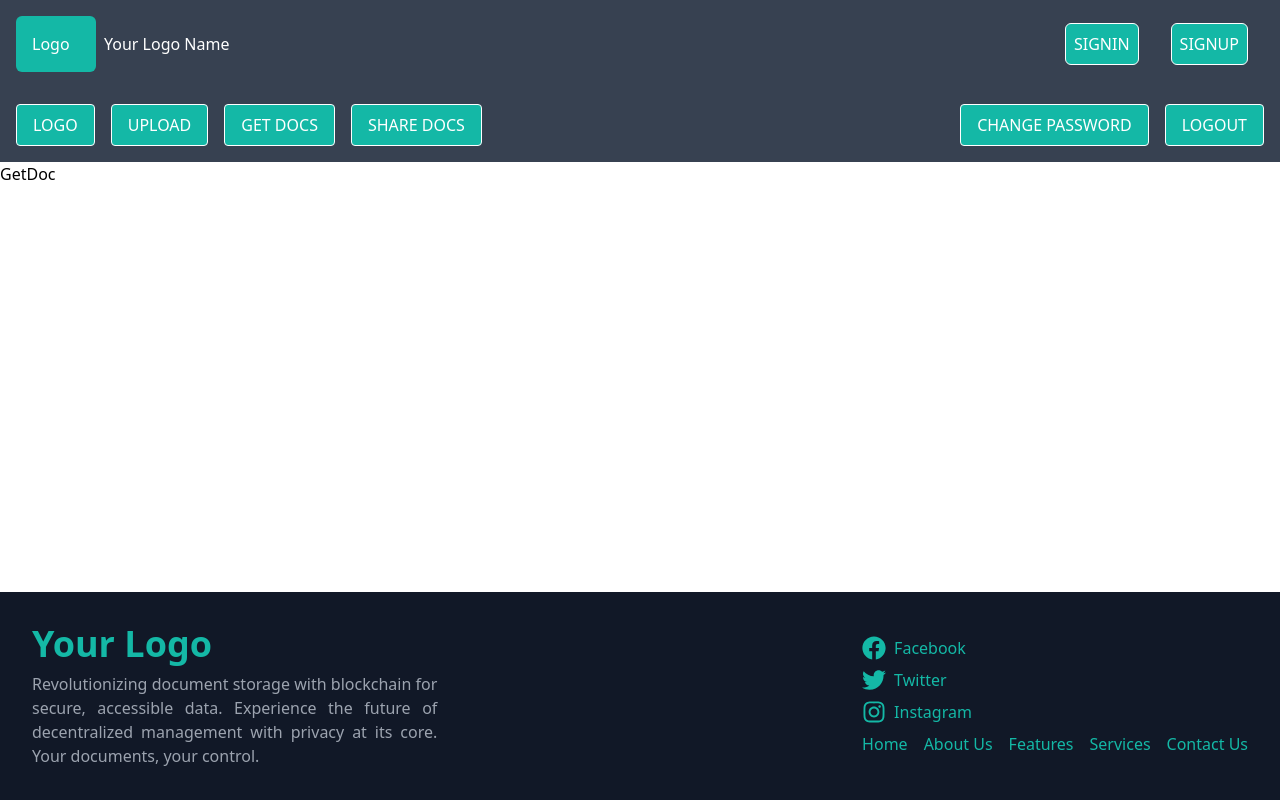
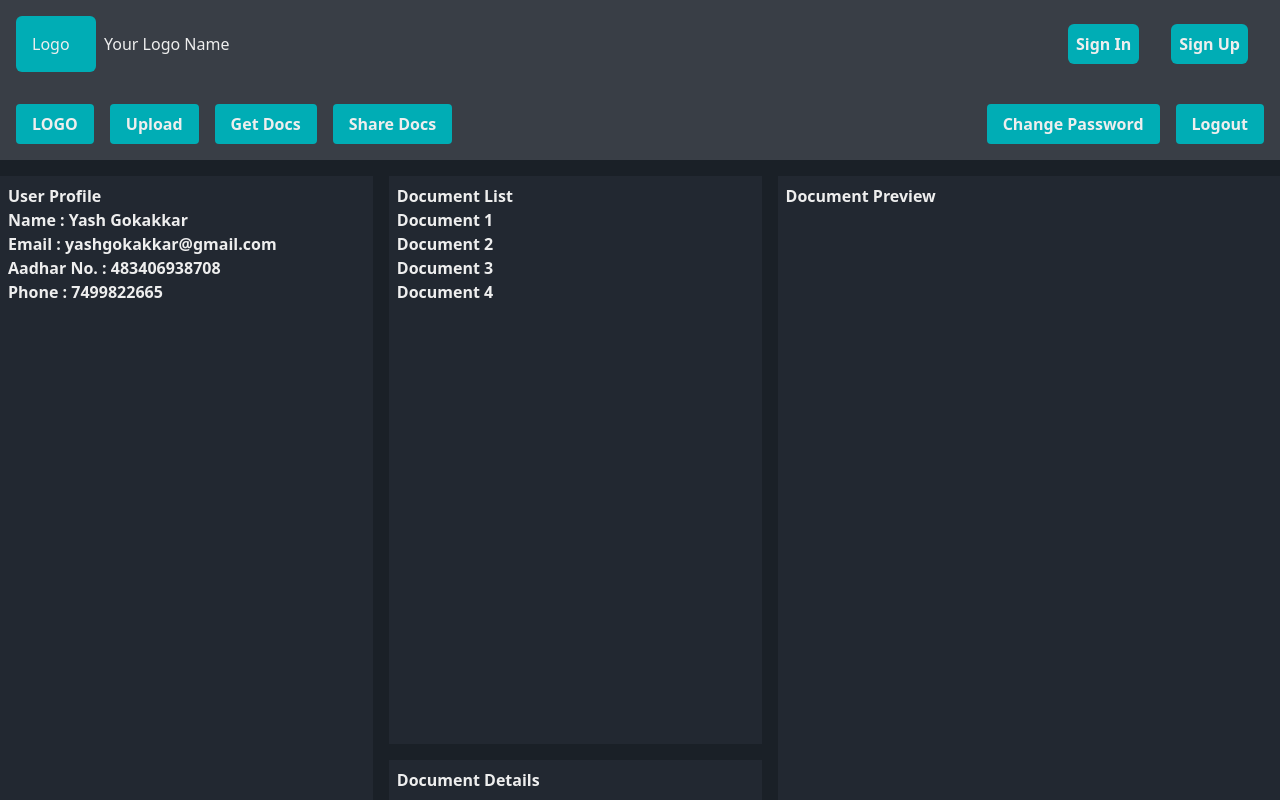
Before and after one commit to yashgokakkar99/BE-Project-2024, a React (Create React App) app in the folder pro2024/: page /get_docs in a window 1280 px wide. Shown: the top 800 px of the page. Built offline with nearby package versions, Linux system fonts and the light colour scheme.

Commit message:
Get Docs page created

```diff
--- a/pro2024/src/components/Footer.jsx
+++ b/pro2024/src/components/Footer.jsx
@@ -6,7 +6,7 @@ import { FaFacebook, FaTwitter, FaInstagram } from 'react-icons/fa'; // Import i
 function Footer() {
   return (
 
-    <footer className="bg-gray-900 text-white p-8">
+    <footer className="bg-[#222831] text-white p-8">
       <div className="flex justify-between items-center">
         {/* Logo and Description on the left */}
         <div className="flex flex-col items-start w-1/3 text-teal-500"> {/* Set a fixed width */}
--- a/pro2024/src/components/GetDoc.jsx
+++ b/pro2024/src/components/GetDoc.jsx
@@ -1,9 +1,100 @@
-import React from 'react'
+import React from "react";
+import { useState } from "react";
 
 const GetDoc = () => {
+  const [selectedDocument, setSelectedDocument] = useState(null);
+
+  const userProfile = {
+    name: "Yash Gokakkar",
+    email: "yashgokakkar@gmail.com",
+    aadhar: "483406938708",
+    phone: "7499822665",
+  };
+
+  const documentList = [
+    {
+      id: 1,
+      name: "Document 1",
+      uploadedDate: "2023-12-25",
+      size: "2MB",
+      type: "PDF",
+      previewUrl:
+        "https://docs.google.com/document/d/1ZlwOp36Uhk7k8a6aJQaxFbu_0NG6rvQkbis_nKA3stY/edit?usp=sharing",
+    },
+    {
+      id: 2,
+      name: "Document 2",
+      uploadedDate: "2023-12-26",
+      size: "1MB",
+      type: "Word",
+      previewUrl: "https://example.com/doc2.docx",
+    },
+    {
+      id: 3,
+      name: "Document 3",
+      uploadedDate: "2023-12-27",
+      size: "1MB",
+      type: "Excel",
+      previewUrl: "https://example.com/doc3.xlsx",
+    },
+    {
+      id: 4,
+      name: "Document 4",
+      uploadedDate: "2023-12-28",
+      size: "1MB",
+      type: "JPEG",
+      previewUrl: "https://example.com/doc4.jpeg",
+    },
+  ];
+
+  const handleDocumentSelect = (document) => {
+    setSelectedDocument(document);
+  };
+
   return (
-    <div>GetDoc</div>
-  )
-}
+    <div className="grid grid-cols-10 gap-4 h-screen pt-4 pb-4 bg-[#1A2027]">
+      <div className="row-span-4 col-span-3  h-500  p-2 bg-[#222831] text-[#EEEEEE] font-bold">
+        <h1>User Profile</h1>
+        <p>Name : {userProfile.name}</p>
+        <p>Email : {userProfile.email}</p>
+        <p>Aadhar No. : {userProfile.aadhar}</p>
+        <p>Phone : {userProfile.phone}</p>
+      </div>
+      <div className="row-span-3 col-span-3  h-500  p-2 bg-[#222831] text-[#EEEEEE] font-bold">
+        <h1>Document List</h1>
+        <ul>
+          {documentList.map((doc) => (
+            <li key={doc.id} onClick={() => handleDocumentSelect(doc)}>
+              {doc.name}
+            </li>
+          ))}
+        </ul>
+      </div>
+      <div className="row-span-4 col-span-4  h-500  p-2 bg-[#222831] text-[#EEEEEE] font-bold">
+        <h1>Document Preview</h1>
+        {selectedDocument && (
+          <iframe
+          src={selectedDocument.previewUrl}
+          title="Document Preview"
+          width="100%"
+          height="95%"
+          style={{ border: "none" }}
+          scrolling="auto"
+        ></iframe>
+        )}
+      </div>
+      <div className="row-span-1 col-span-3  h-500  p-2 bg-[#222831] text-[#EEEEEE] font-bold">
+        <h1>Document Details</h1>
+        {selectedDocument && (
+          <div>
+            <p>Uploaded Date: {selectedDocument.uploadedDate}</p>
+            <p>Size: {selectedDocument.size}</p>
+            <p>Type: {selectedDocument.type}</p>
+          </div>
+        )}
+      </div>
+    </div>
+  );
+};
 
-export default GetDoc
+export default GetDoc;
--- a/pro2024/src/components/Navbar.jsx
+++ b/pro2024/src/components/Navbar.jsx
@@ -12,25 +12,25 @@ function Navbar() {
     navigate('/Register');
   };
   return (
-    <nav className="flex items-center justify-between bg-gray-700 p-4">
+    <nav className="flex items-center justify-between bg-[#393E46] p-4">
       <div className="flex items-center mr-4">
         <Link to="/">
-          <div className="bg-teal-500 text-white p-4 rounded-md w-20 mr-2">
+          <div className="bg-[#00ADB5] text-[#EEEEEE] p-4 rounded-md w-20 mr-2">
             Logo
           </div>
         </Link>
-        <div className="text-white">Your Logo Name</div>
+        <div className="text-[#EEEEEE]">Your Logo Name</div>
       </div>
 
       <div className="flex items-center">
         {/* Button 1 */}
-        <button className="bg-teal-500 text-white p-2 rounded-md border border-white mr-8" onClick={handleSignIn}>
-          SIGNIN
+        <button className="bg-[#00ADB5] text-[#EEEEEE] p-2 rounded-md font-bold mr-8" onClick={handleSignIn}>
+          Sign In
         </button>
 
         {/* Button 2 */}
-        <button className="bg-teal-500 text-white p-2 rounded-md border border-white mr-4" onClick={handleSignUp}>
-          SIGNUP
+        <button className="bg-[#00ADB5] text-[#EEEEEE] p-2 rounded-md font-bold mr-4" onClick={handleSignUp}>
+          Sign Up
         </button>
       </div>
     </nav>
--- a/pro2024/src/components/Navbar1.jsx
+++ b/pro2024/src/components/Navbar1.jsx
@@ -14,27 +14,27 @@ function Navbar1() {
     }
 
   return (
-    <div className="bg-gray-700 p-4 flex justify-between items-center">
+    <div className="bg-[#393E46] p-4 flex justify-between items-center">
       {/* Left side buttons */}
       <div className="flex items-center space-x-4">
         <Link to="/">
-          <button className="bg-teal-500 text-white border border-white px-4 py-2 rounded">
+          <button className="bg-[#00ADB5] text-[#EEEEEE] font-bold px-4 py-2 rounded">
             LOGO
           </button>
         </Link>
         <Link to="/UploadFile">
-          <button className="bg-teal-500 text-white border border-white px-4 py-2 rounded">
-            UPLOAD
+          <button className="bg-[#00ADB5] text-[#EEEEEE] font-bold px-4 py-2 rounded">
+            Upload
           </button>
         </Link>
         <Link to="/get_docs">
-          <button className="bg-teal-500 text-white border border-white px-4 py-2 rounded">
-            GET DOCS
+          <button className="bg-[#00ADB5] text-[#EEEEEE] font-bold px-4 py-2 rounded">
+            Get Docs
           </button>
         </Link>
         <Link to="/share_docs">
-          <button className="bg-teal-500 text-white border border-white px-4 py-2 rounded">
-            SHARE DOCS
+          <button className="bg-[#00ADB5] text-[#EEEEEE] font-bold px-4 py-2 rounded">
+            Share Docs
           </button>
         </Link>
       </div>
@@ -42,13 +42,13 @@ function Navbar1() {
       {/* Right side buttons */}
       <div className="flex items-center space-x-4">
         <Link to="#">
-          <button className="bg-teal-500 text-white border border-white px-4 py-2 rounded" onClick={handleChnagePassword}>
-            CHANGE PASSWORD
+          <button className="bg-[#00ADB5] text-[#EEEEEE] font-bold px-4 py-2 rounded" onClick={handleChnagePassword}>
+            Change Password
           </button>
         </Link>
         <Link to="/">
-          <button className="bg-teal-500 text-white border border-white px-4 py-2 rounded" onClick={handleLogout}>
-            LOGOUT
+          <button className="bg-[#00ADB5] text-[#EEEEEE] font-bold px-4 py-2 rounded" onClick={handleLogout}>
+            Logout
           </button>
         </Link>
       </div>
```
Also changed, not shown: 1 other file (tests, documents, lock files or other folders).
